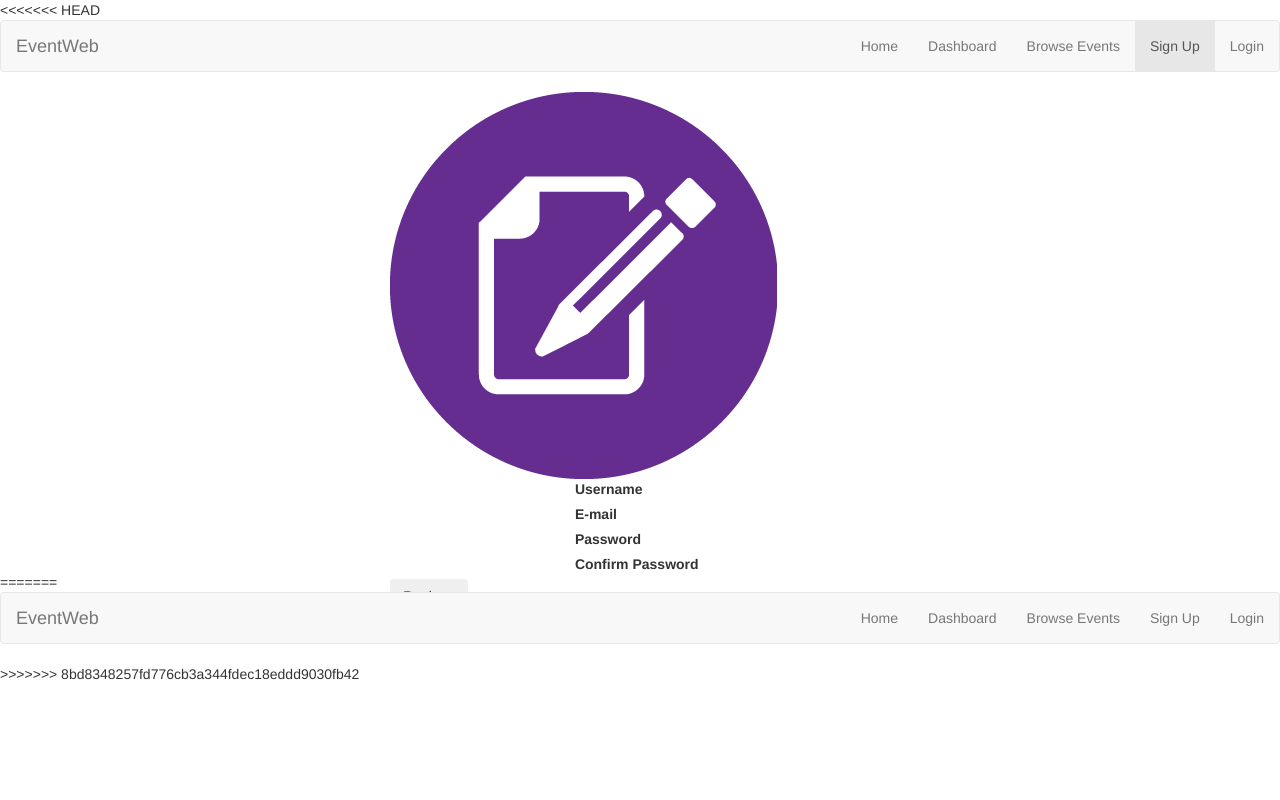
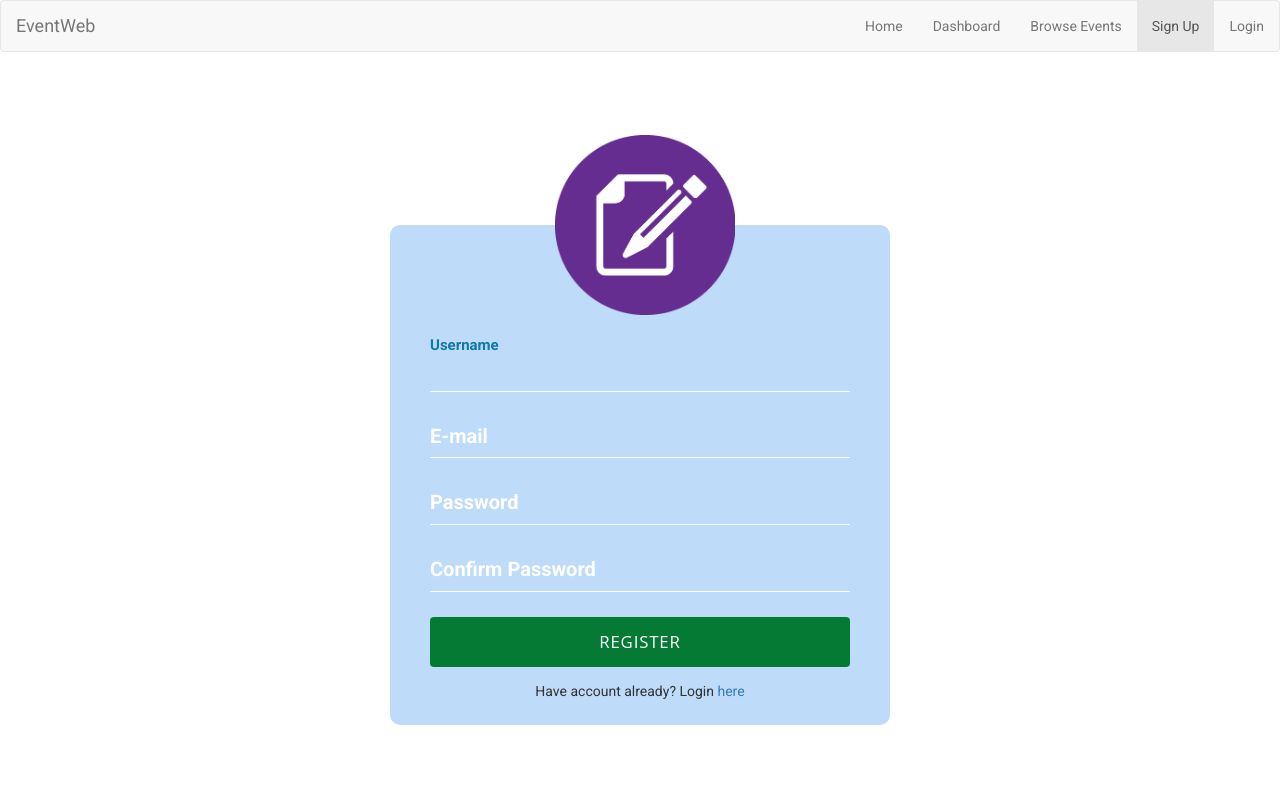
Before and after one commit to EventWeb/EventWeb, a PHP site: page /signup.php in a window 1280 px wide. Run offline with PHP 8.4, Linux system fonts and the light colour scheme; some libraries are stand-ins or nearby versions.

Commit message:
edit for login and signup

```diff
--- a/css/style.css
+++ b/css/style.css
@@ -5,51 +5,52 @@
 }
 
 body {
-<<<<<<< HEAD
-	font-family: 'Roboto', sans-serif;
+    font-family: 'Roboto', sans-serif;
+    margin: 0 auto;
 }
 
 .register_page {
     width: 500px;
-    height: 480px;
-=======
-    font-family: 'Roboto', sans-serif;
-    margin: 0 auto;
+    height: 500px;
+    position: absolute;
+    font-family: Roboto, sans-serif;
+    background-color: rgba(163, 205, 248, 0.7);
+    border-radius: 10px;
+    top: 50%;
+    transform: translate(78%, -35%);
+    padding: 40px;
+    box-sizing: border-box;
 }
 
 .login_page {
     width: 500px;
     height: 400px;
->>>>>>> 8bd8348257fd776cb3a344fdec18eddd9030fb42
     position: absolute;
     font-family: Roboto, sans-serif;
     background-color: rgba(163, 205, 248, 0.7);
     border-radius: 10px;
     top: 50%;
-<<<<<<< HEAD
-    transform: translate(100%, -35%);
-=======
     transform: translate(78%, -35%);
->>>>>>> 8bd8348257fd776cb3a344fdec18eddd9030fb42
     padding: 40px;
     box-sizing: border-box;
 }
 
-<<<<<<< HEAD
 .register_page img {
     width: 180px;
     height: 180px;
-=======
-.login_page img {
-    width: 190px;
-    height: 190px;
->>>>>>> 8bd8348257fd776cb3a344fdec18eddd9030fb42
     margin-top: -130px;
     margin-bottom: 30px;
     margin-left: 125px;
 }
 
-<<<<<<< HEAD
+.login_page img {
+    width: 190px;
+    height: 190px;
+    margin-top: -130px;
+    margin-bottom: 30px;
+    margin-left: 125px;
+}
+
 .register_page .register_form {
     position: relative;
 }
@@ -60,7 +61,13 @@ body {
     font-size: 18px;
     color: #fff;
     margin-bottom: 20px;
-=======
+    border: none;
+    letter-spacing: 1px;
+    border-bottom: 1px solid #fff;
+    outline: none;
+    background: transparent;
+}
+
 .login_page .login_form {
     position: relative;
     margin-top: -20px;
@@ -73,7 +80,6 @@ body {
     font-size: 18px;
     color: #fff;
     margin-bottom: 25px;
->>>>>>> 8bd8348257fd776cb3a344fdec18eddd9030fb42
     border: none;
     letter-spacing: 1px;
     border-bottom: 1px solid #fff;
@@ -81,62 +87,71 @@ body {
     background: transparent;
 }
 
-<<<<<<< HEAD
 .register_page .register_form label {
     position: absolute;
     top: 0;
     left: 0;
     padding: 10px 0;
     font-size: 20px;
-=======
+    color: #fff;
+    pointer-events: none;
+    transition: .5s;
+
+}
+
 .login_page .login_form label {
     position: absolute;
     top: 0;
     left: 0;
     padding: 15px 0;
     font-size: 22px;
->>>>>>> 8bd8348257fd776cb3a344fdec18eddd9030fb42
     color: #fff;
     pointer-events: none;
     transition: .5s;
 }
 
-<<<<<<< HEAD
 .register_page .register_form input:focus~label,
 .register_page .register_form input:valid~label {
-=======
+        top: -20px;
+        left: 0;
+        color: #1178a8;
+        font-size: 15px;
+}
+
 .login_page .login_form input:focus~label,
 .login_page .login_form input:valid~label {
->>>>>>> 8bd8348257fd776cb3a344fdec18eddd9030fb42
     top: -20px;
     left: 0;
     color: #1178a8;
     font-size: 15px;
 }
 
-<<<<<<< HEAD
 .btn {
-    background: transparent;
-    outline: none;
-    padding: 15px 25px;
-    color: #ffffff;
     background-color: rgb(4, 122, 53);
     border: none;
-    border-radius: 5px;
+    color: #ffffff;
     cursor: pointer;
-    width: 40%;
-    margin-left: 30%;
-    margin-right: 30%;
+    height: 50px;
+    font-family: 'Open Sans', sans-serif;
+    font-size: 1.2em;
+    letter-spacing: 0.05em;
+    text-align: center;
+    text-transform: uppercase;
+    transition: background 0.3s ease-in-out;
+    width: 100%;
+    margin-top: 5px;
+}
+.btn:hover {
+    background-color: rgb(1, 58, 15);
+    color: #fff;
 }
 
-.btn:focus {
-    background-color: rgb(1, 58, 15);
+.form_footer_reg {
+    font-size: 1em;
+    padding: 1em 0;
+    text-align: center;
 }
 
-.form_footer {
-    font-size: 1em;
-    padding: 1em 0;
-=======
 .login_page input[type="submit"] {
     background: #f16272;
     border: none;
@@ -159,8 +174,7 @@ body {
 
 .form_footer {
     font-size: 1.11em;
-    padding: 2em 0;
->>>>>>> 8bd8348257fd776cb3a344fdec18eddd9030fb42
+    padding: 1em 0;
     text-align: center;
 }
 
@@ -172,9 +186,17 @@ body {
 
 .form_footer a:hover {
     border-bottom: 1px dotted #8c8c8c;
-<<<<<<< HEAD
 }
-/*
+
+.form_footer_reg a {
+    text-decoration: none;
+    transition: border-color 0.3s;
+}
+
+.form_footer_reg a:hover {
+    border-bottom: 1px dotted #8c8c8c;
+}
+
 .error {
 	width: 92%;
 	margin: 0px auto;
@@ -191,7 +213,4 @@ body {
 	background: #dff0d8;
 	border: 1px solid #3c763d;
 	margin-bottom: 20px;
-}*/
-=======
 }
->>>>>>> 8bd8348257fd776cb3a344fdec18eddd9030fb42
--- a/server.php
+++ b/server.php
@@ -57,7 +57,7 @@
 
 		if (count($errors) == 0) {
 			$password = md5($password);
-			$query = "SELECT * FROM users WHERE username='$username' AND password='$password'";
+			$query = "SELECT * FROM user WHERE name='$username' AND password='$password'";
 			$results = mysqli_query($db, $query);
 
 			if (mysqli_num_rows($results) == 1) {
--- a/signup.php
+++ b/signup.php
@@ -1,4 +1,3 @@
-<<<<<<< HEAD
 <?php include('server.php') ?>
 <!DOCTYPE html>
 <html>
@@ -10,19 +9,16 @@
 	<div class="register_page">
         <img src="images/register.png" alt="signup image">
         <form method="post" action="signup.php">
-            <!-- display validation message-->
-            <?php include('errors.php');?>
-            <!-- display ends-->
             <div class="register_form">
-                <input type="text" name="username" required autocomplete="off">
+                <input type="text" name="username" required autocomplete="off" autofocus>
                 <label>Username</label>
             </div>
             <div class="register_form">
-                <input type="email" name="email" required autocomplete="off">
+                <input type="email" name="email"  required autocomplete="off">
                 <label>E-mail</label>
             </div>
             <div class="register_form">
-                <input type="password" name="password_1" required>
+                <input type="password" name="password_1" required >
                 <label>Password</label>
             </div>
             <div class="register_form">
@@ -32,21 +28,14 @@
             <div class="register_form_btn">
                 <button type="submit" class = "btn" name="reg_user"> Register </button>
             </div>
-            <div class="form_footer">
-                Have account already? Login <a href="login.php">here</a>
-            </div>
         </form>
+        <!-- display validation message-->
+            <?php include('errors.php');?>
+        <!-- display ends-->
+        <div class="form_footer_reg">
+            Have account already? Login <a href="login.php">here</a>
+        </div>
     </div>
-=======
-<!DOCTYPE html>
-<html>
-<head>
-	<?php require('partials/html-head.php'); ?>
-</head>
-<body>
-	<?php require('partials/header.php'); ?>
->>>>>>> 8bd8348257fd776cb3a344fdec18eddd9030fb42
-
 	<?php require('partials/footer.php'); ?>
 	<script src="js/script.js"></script>
 </body>
```
Also changed, not shown: login.php (+8 -15 lines).
